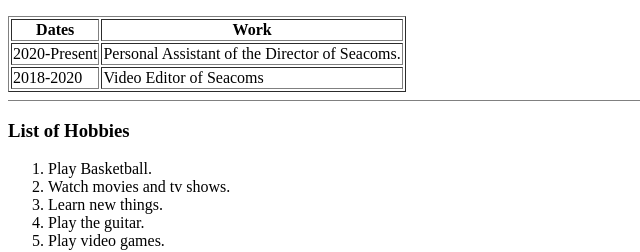
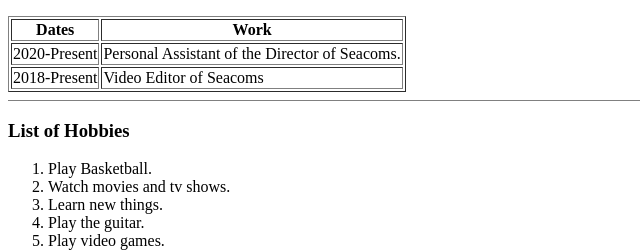
Before and after one commit to Josh-Dane/cv, a plain HTML site: page index.html in a window 1280 px wide. Shown: the part 804-1056 px from the top of the page, 0-640 px from the left. Drawn offline with Linux system fonts and the light colour scheme.

Commit message:
Update on the html content

```diff
--- a/index.html
+++ b/index.html
@@ -49,7 +49,7 @@
                 <td>Personal Assistant of the Director of Seacoms. </td>
             </tr>
             <tr>
-                <td>2018-2020</td>
+                <td>2018-Present</td>
                 <td>Video Editor of Seacoms</td>
             </tr>
         </table>
```
